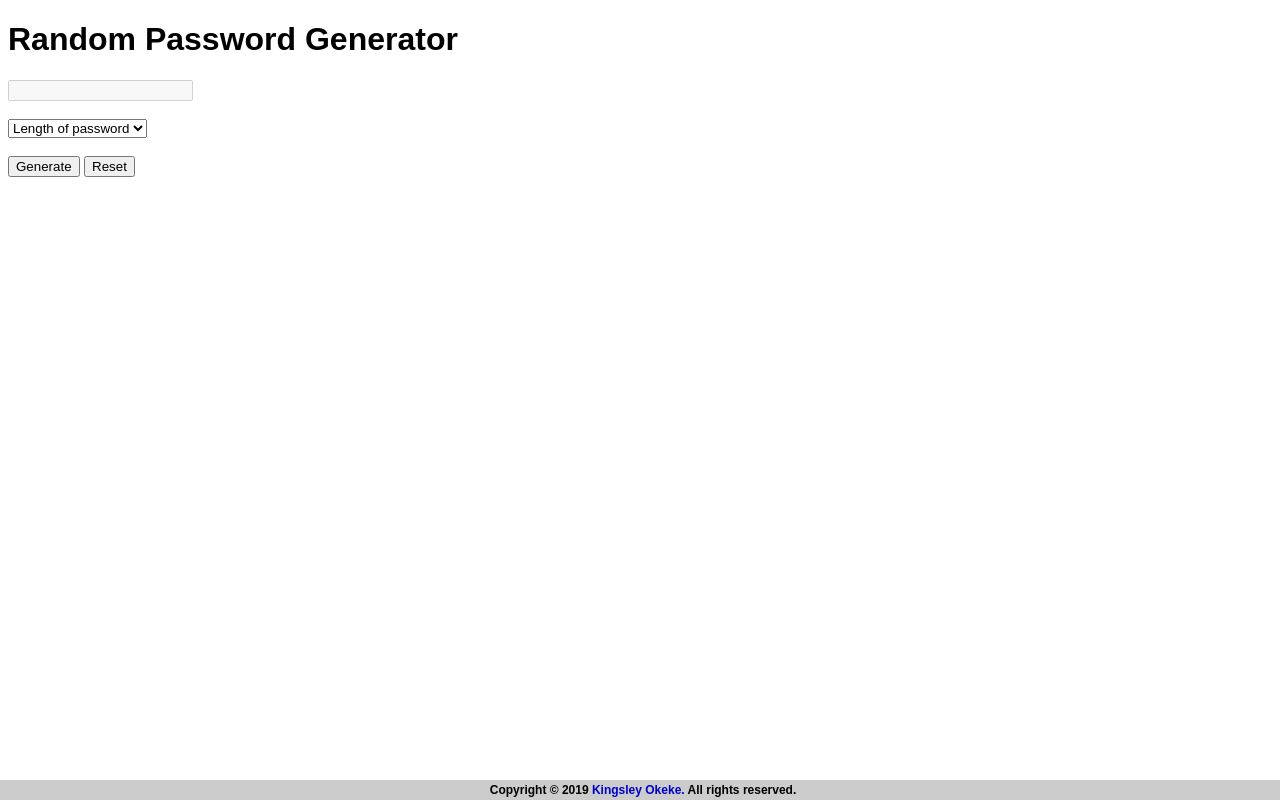
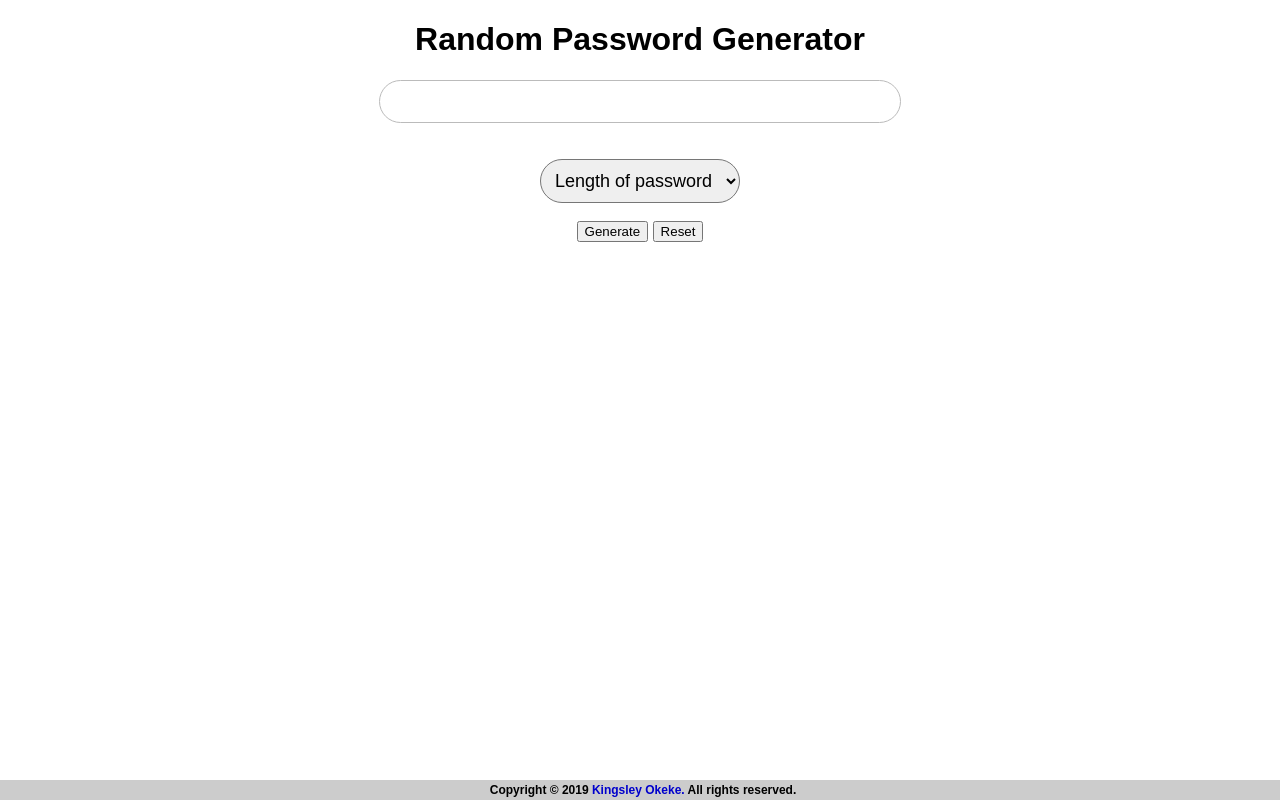
Before and after one commit to kingokeke/password-generator, a plain HTML site: page index.html in a window 1280 px wide. Drawn offline with Linux system fonts and the light colour scheme.

Commit message:
Added rounded corners for the output and dropdown

```diff
--- a/style.css
+++ b/style.css
@@ -4,6 +4,33 @@
 
 html {
   font-family: var(--font-face, sans-serif);
+}
+
+header h1 {
+  text-align: center;
+}
+
+#generated-password {
+  background-color: transparent;
+  border: 1px solid #bbb;
+  text-align: center;
+  padding: 10px;
+  width: 500px;
+  font-size: 1.125rem;
+  font-weight: 100;
+  margin: 0 auto;
+  display: block;
+  border-radius: 30px;
+}
+
+#password-gen-form {
+  text-align: center;
+}
+
+#password-length {
+  font-size: 1.125em;
+  padding: 10px;
+  border-radius: 30px;
 }
 
 footer p {
```
